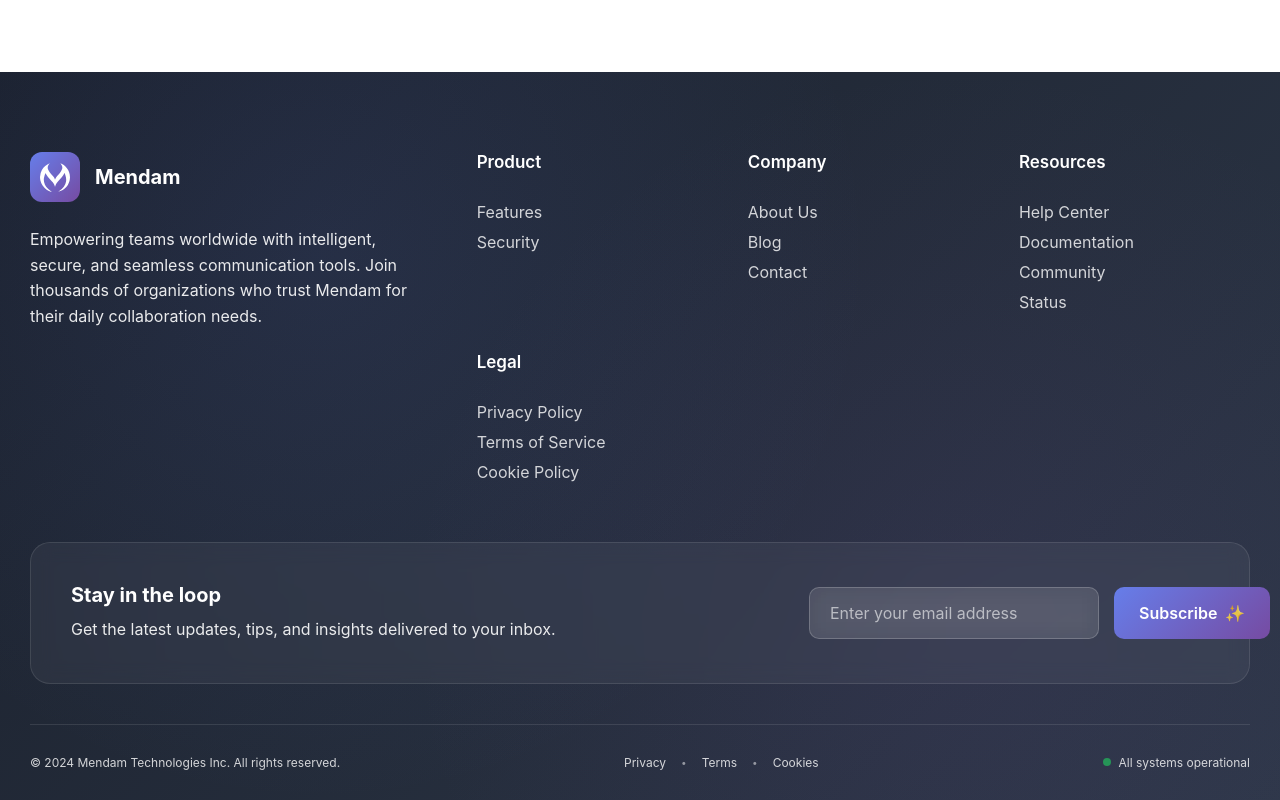
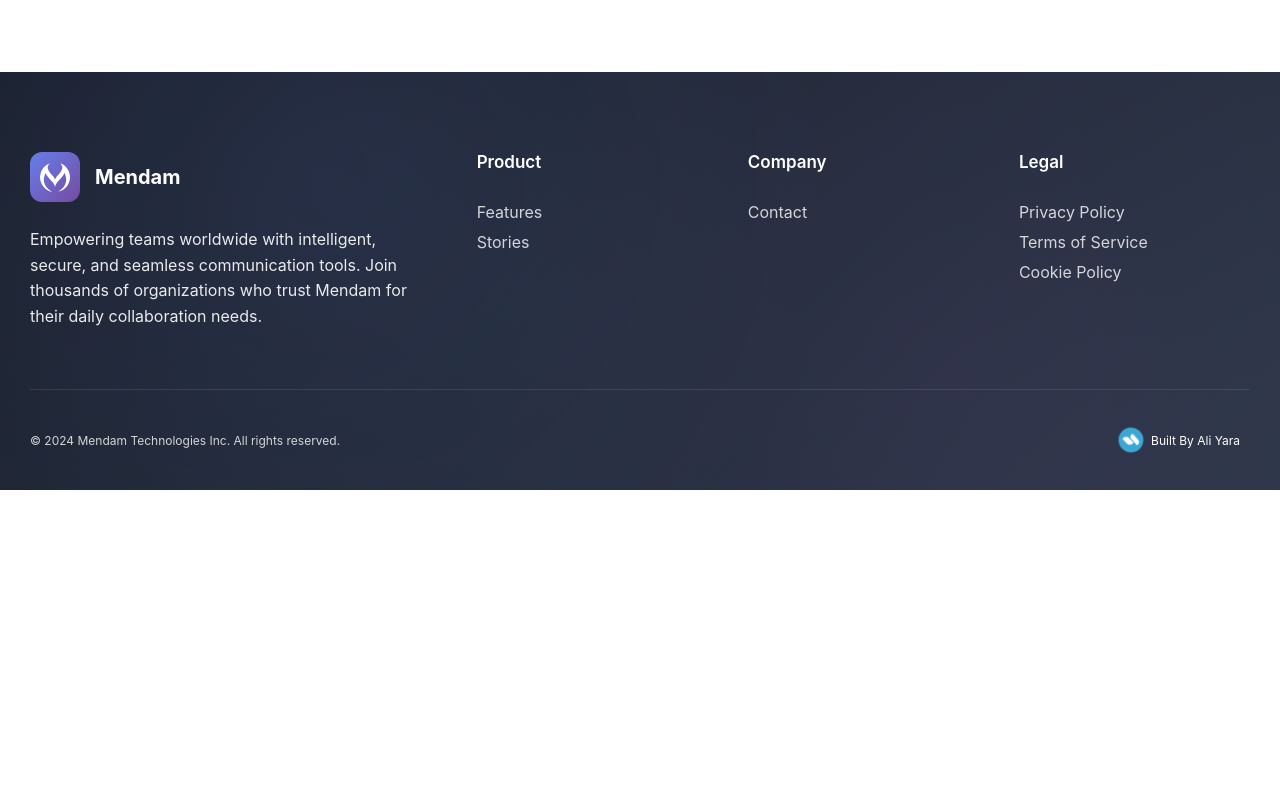
Before and after one commit to aliyara290/Mendam, a React (Vite) app in the folder frontend/: page / in a window 1280 px wide. Shown: the part 3352-4152 px from the top of the page. After the commit the page ends 3842 px from the top, so only its background shows below. Built offline with nearby package versions, Linux system fonts and the light colour scheme; a web font is replaced by a local one.

Commit message:
update footer

```diff
--- a/frontend/src/components/home/Footer.tsx
+++ b/frontend/src/components/home/Footer.tsx
@@ -2,6 +2,7 @@
 import React from "react";
 import styled, { keyframes } from "styled-components";
 import Logo from "@components/logo/Logo";
+import { Link } from "react-router-dom";
 
 const fadeInUp = keyframes`
   from {
@@ -29,34 +30,22 @@ const Footer: React.FC = () => {
       title: "Product",
       links: [
         { label: "Features", href: "#features" },
-        { label: "Security", href: "#security" },
-      ]
+        { label: "Stories", href: "#testimonials" },
+      ],
     },
     {
       title: "Company",
-      links: [
-        { label: "About Us", href: "#about" },
-        { label: "Blog", href: "#blog" },
-        { label: "Contact", href: "#contact" },
-      ]
+      links: [{ label: "Contact", href: "" }],
     },
-    {
-      title: "Resources",
-      links: [
-        { label: "Help Center", href: "#help" },
-        { label: "Documentation", href: "#docs" },
-        { label: "Community", href: "#community" },
-        { label: "Status", href: "#status" },
-      ]
-    },
+
     {
       title: "Legal",
       links: [
-        { label: "Privacy Policy", href: "#privacy" },
-        { label: "Terms of Service", href: "#terms" },
-        { label: "Cookie Policy", href: "#cookies" },
-      ]
-    }
+        { label: "Privacy Policy", href: "" },
+        { label: "Terms of Service", href: "" },
+        { label: "Cookie Policy", href: "" },
+      ],
+    },
   ];
 
   const socialLinks = [
@@ -85,8 +74,8 @@ const Footer: React.FC = () => {
 
             <StyledCompanyDescription>
               Empowering teams worldwide with intelligent, secure, and seamless
-              communication tools. Join thousands of organizations who trust Mendam
-              for their daily collaboration needs.
+              communication tools. Join thousands of organizations who trust
+              Mendam for their daily collaboration needs.
             </StyledCompanyDescription>
 
             {/* <StyledSocialLinks>
@@ -107,7 +96,7 @@ const Footer: React.FC = () => {
                 <StyledLinksList>
                   {section.links.map((link, linkIndex) => (
                     <StyledLink key={linkIndex}>
-                      <a href={link.href}>{link.label}</a>
+                      <Link to={link.href}>{link.label}</Link>
                     </StyledLink>
                   ))}
                 </StyledLinksList>
@@ -117,12 +106,13 @@ const Footer: React.FC = () => {
         </StyledFooterMain>
 
         {/* Newsletter Section */}
-        <StyledNewsletterSection>
+        {/* <StyledNewsletterSection>
           <StyledNewsletterContent>
             <StyledNewsletterText>
               <StyledNewsletterTitle>Stay in the loop</StyledNewsletterTitle>
               <StyledNewsletterDescription>
-                Get the latest updates, tips, and insights delivered to your inbox.
+                Get the latest updates, tips, and insights delivered to your
+                inbox.
               </StyledNewsletterDescription>
             </StyledNewsletterText>
 
@@ -137,7 +127,7 @@ const Footer: React.FC = () => {
               </StyledSubscribeButton>
             </StyledNewsletterForm>
           </StyledNewsletterContent>
-        </StyledNewsletterSection>
+        </StyledNewsletterSection> */}
 
         {/* Footer Bottom */}
         <StyledFooterBottom>
@@ -145,18 +135,46 @@ const Footer: React.FC = () => {
             © 2024 Mendam Technologies Inc. All rights reserved.
           </StyledCopyright>
 
-          <StyledBottomLinks>
+          {/* <StyledBottomLinks>
             <StyledBottomLink href="#privacy">Privacy</StyledBottomLink>
             <StyledDivider>•</StyledDivider>
             <StyledBottomLink href="#terms">Terms</StyledBottomLink>
             <StyledDivider>•</StyledDivider>
             <StyledBottomLink href="#cookies">Cookies</StyledBottomLink>
-          </StyledBottomLinks>
+          </StyledBottomLinks> */}
 
-          <StyledStatusIndicator>
-            <StyledStatusDot />
-            <span>All systems operational</span>
-          </StyledStatusIndicator>
+          <StyledMyLogo>
+            <a
+              href="http://www.aliyara.com"
+              target="_blank"
+              rel="noopener noreferrer"
+            >
+              <svg
+                id="Logo__23lg"
+                data-name="Layer 1"
+                xmlns="http://www.w3.org/2000/svg"
+                viewBox="0 0 242.64 243.07"
+                fill="#3CA7D5"
+                width={40}
+                height={40}
+              >
+                <g className="logo_inner">
+                  <circle cx="121.26" cy="121.49" r="75.3"></circle>
+                  <path
+                    className="cls-1"
+                    d="M149.36,170.29h-7a25.49,25.49,0,0,1-25.5-25.5V106.48h7a25.49,25.49,0,0,1,25.5,25.5Z"
+                    transform="translate(-28.74 -25.51)"
+                  ></path>
+                  <path
+                    className="cls-1"
+                    d="M156,195.18h6.08a21.06,21.06,0,0,0,21.06-21.07V125.92a.93.93,0,0,0-.93-.94h-6.08a21.07,21.07,0,0,0-21.06,21.07v48.2A.93.93,0,0,0,156,195.18Z"
+                    transform="translate(-28.74 -25.51)"
+                  ></path>
+                </g>
+              </svg>
+              <span>Built By Ali Yara</span>
+            </a>
+          </StyledMyLogo>
         </StyledFooterBottom>
       </StyledContainer>
 
@@ -180,9 +198,16 @@ const StyledFooter = styled.footer`
 const StyledBackgroundPattern = styled.div`
   position: absolute;
   inset: 0;
-  background-image:
-    radial-gradient(circle at 25% 25%, rgba(102, 126, 234, 0.1) 0%, transparent 50%),
-    radial-gradient(circle at 75% 75%, rgba(118, 75, 162, 0.1) 0%, transparent 50%);
+  background-image: radial-gradient(
+      circle at 25% 25%,
+      rgba(102, 126, 234, 0.1) 0%,
+      transparent 50%
+    ),
+    radial-gradient(
+      circle at 75% 75%,
+      rgba(118, 75, 162, 0.1) 0%,
+      transparent 50%
+    );
   pointer-events: none;
 `;
 
@@ -285,7 +310,6 @@ const StyledSocialLinks = styled.div`
   }
 `;
 
-
 const StyledSocialTooltip = styled.div`
   position: absolute;
   bottom: 100%;
@@ -303,7 +327,7 @@ const StyledSocialTooltip = styled.div`
   pointer-events: none;
 
   &::after {
-    content: '';
+    content: "";
     position: absolute;
     top: 100%;
     left: 50%;
@@ -339,7 +363,6 @@ const StyledSocialLink = styled.a`
     }
   }
 `;
-
 
 const StyledLinksGrid = styled.div`
   display: grid;
@@ -548,12 +571,40 @@ const StyledDivider = styled.span`
   }
 `;
 
-const StyledStatusIndicator = styled.div`
-  display: flex;
-  align-items: center;
-  gap: 0.8rem;
-  font-size: var(--text-sm);
-  opacity: 0.8;
+const StyledMyLogo = styled.div`
+  padding-right: 10px;
+  border-radius: 3rem;
+
+  a {
+    display: flex;
+    align-items: center;
+    span {
+      color: #fff;
+      font-size: var(--text-sm);
+    }
+  }
+  .cls-1 {
+    fill: #fff;
+  }
+
+  svg {
+    animation: logo-spinnner 4s infinite;
+    /* transition: ani; */
+  }
+  transition: all 0.2s;
+  &:hover {
+    background-color: #fff;
+    a {
+      span {
+        color: #2E3348;
+      }
+    }
+  }
+  @keyframes logo-spinnner {
+    100% {
+      rotate: 365deg;
+    }
+  }
 `;
 
 const StyledStatusDot = styled.div`
```
